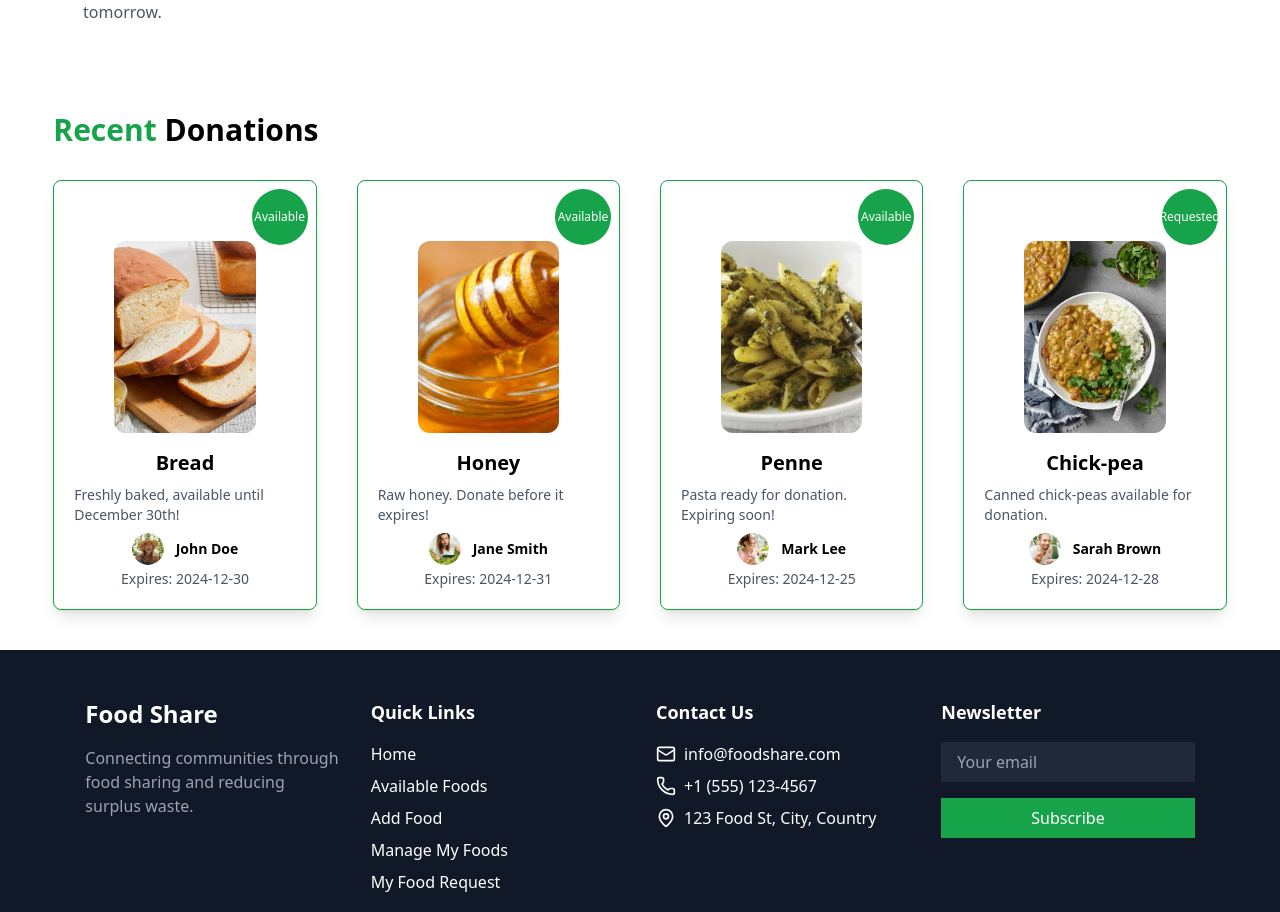
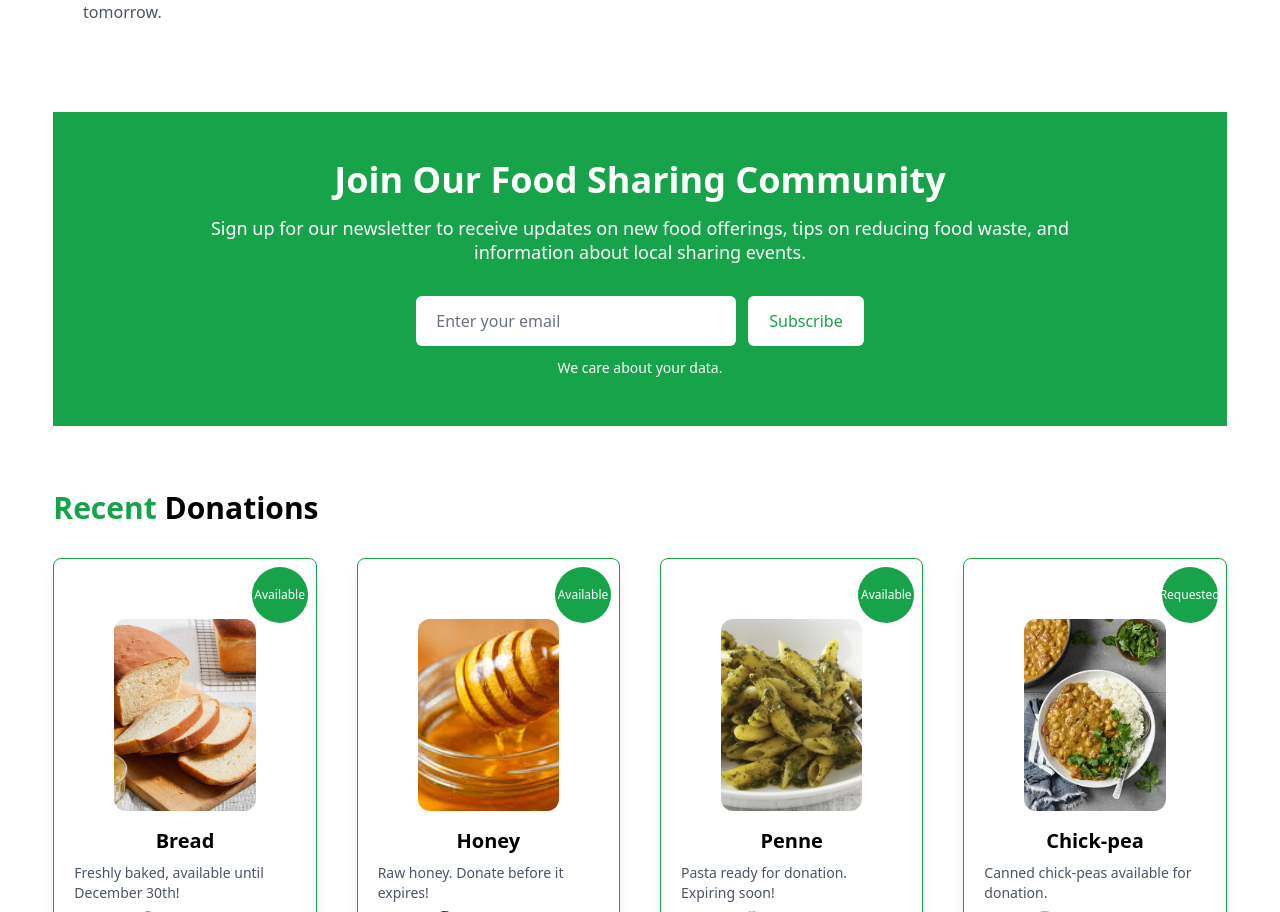
Before and after one commit to tapader13/Community-Food-Sharing-client, a React (Vite) app: page / in a window 1280 px wide. Shown: the part 1468-2380 px from the top of the page. Built offline with nearby package versions, Linux system fonts and the light colour scheme; no server answers.

Commit message:
design newsletter part

```diff
--- a/src/components/home/Home.jsx
+++ b/src/components/home/Home.jsx
@@ -1,5 +1,6 @@
 import Banner from './Banner';
 import Featured from './Featured';
+import Newsletter from './NewsLetter';
 import Offer from './Offer';
 import Organic from './Organic';
 
@@ -9,6 +10,7 @@ const Home = () => {
       <Banner />
       <Featured />
       <Organic />
+      <Newsletter />
       <Offer />
     </div>
   );
--- /dev/null
+++ b/src/components/home/NewsLetter.jsx
@@ -0,0 +1,53 @@
+import { useState } from 'react';
+
+const Newsletter = () => {
+  const [email, setEmail] = useState('');
+
+  const handleSubmit = (e) => {
+    e.preventDefault();
+    console.log('Signing up with email:', email);
+    setEmail('');
+  };
+
+  return (
+    <section className='bg-green-600 mb-16 py-12 w-11/12 mx-auto'>
+      <div className='max-w-4xl mx-auto text-center'>
+        <h2 className='text-3xl font-extrabold text-white sm:text-4xl'>
+          Join Our Food Sharing Community
+        </h2>
+        <p className='mt-4 text-lg leading-6 text-white'>
+          Sign up for our newsletter to receive updates on new food offerings,
+          tips on reducing food waste, and information about local sharing
+          events.
+        </p>
+        <form onSubmit={handleSubmit} className='mt-8 sm:flex justify-center'>
+          <label htmlFor='email-address' className='sr-only'>
+            Email address
+          </label>
+          <input
+            id='email-address'
+            name='email'
+            type='email'
+            autoComplete='email'
+            required
+            className='w-full px-5 py-3 placeholder-gray-500 focus:ring-2 focus:ring-offset-2 focus:ring-offset-green-700 focus:ring-white focus:border-white sm:max-w-xs rounded-md'
+            placeholder='Enter your email'
+            value={email}
+            onChange={(e) => setEmail(e.target.value)}
+          />
+          <div className='mt-3 rounded-md sm:mt-0 sm:ml-3 sm:flex-shrink-0'>
+            <button
+              type='submit'
+              className='w-full bg-white border border-transparent rounded-md py-3 px-5 font-medium text-green-600 hover:bg-green-50 focus:outline-none focus:ring-2 focus:ring-offset-2 focus:ring-offset-green-700 focus:ring-white sm:w-auto'
+            >
+              Subscribe
+            </button>
+          </div>
+        </form>
+        <p className='mt-3 text-sm text-white'>We care about your data.</p>
+      </div>
+    </section>
+  );
+};
+
+export default Newsletter;
```
